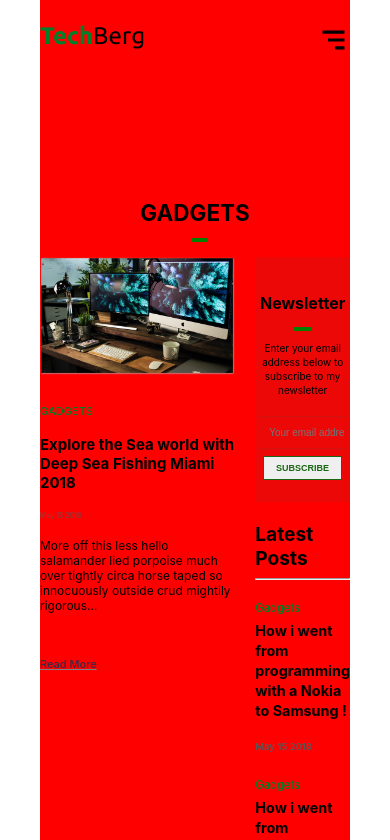
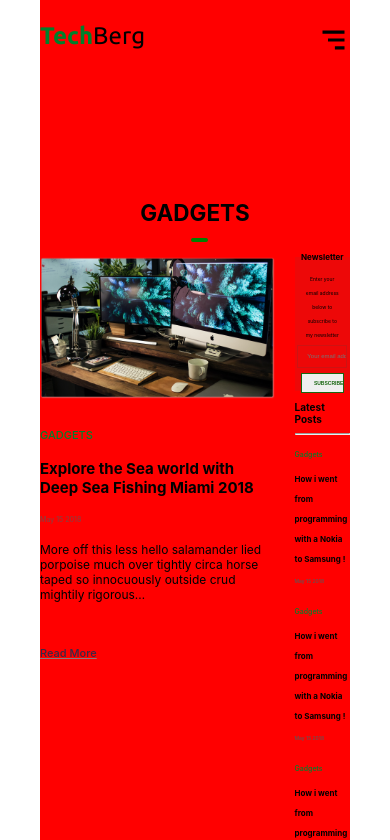
Before and after one commit to developermaroof/Project-TechBerg-Figma, a React (Create React App) app: page /gadgets in a window 390 px wide. Shown: the top 840 px of the page. Built offline with nearby package versions, Linux system fonts and the light colour scheme.

Commit message:
Update gadgets.css

```diff
--- a/src/components/gadgets/gadgets.css
+++ b/src/components/gadgets/gadgets.css
@@ -68,24 +68,26 @@
   justify-content: center;
   flex-direction: column;
   width: 100%;
-  height: 30%;
+  height: 20%;
 }
 
 .LatestPosts .newsletter h2 {
-  font-size: 1rem;
+  font-size: 15px;
 }
 
 .LatestPosts .newsletter .bar {
-  width: 19.285709381103516px;
+  margin-left: 2.5%;
+  margin-top: -3.7%;
+  width: 15.285709381103516px;
   height: 4px;
   border-radius: 2px;
-  left: 1042px;
-  bottom: 148px;
-  border: 4px;
+
   background-color: green;
 }
 
 .LatestPosts .newsletter p {
+  padding-left: 10px;
+  padding-right: 10px;
   font-size: 10px;
   font-weight: 400;
   line-height: 14px;
@@ -98,7 +100,7 @@
   font-size: 10px;
   background-color: transparent;
   width: 80%;
-  height: Hug (33px);
+  height: 3%;
   padding: 10px 0px 10px 9px;
   border: 1px solid #47424230;
   gap: 10px;
@@ -106,10 +108,11 @@
 
 .LatestPosts .newsletter button {
   margin-top: 7px;
+  margin-bottom: 10px;
   font-weight: 550;
   font-size: 9px;
   width: 84%;
-  height: Hug (33px);
+
   padding: 6px 12px 6px 12px;
   border: 1px;
   gap: 10px;
@@ -118,29 +121,25 @@
 }
 
 .LatestPosts h3 {
-  font-size: 1.2rem;
+  margin-top: 30px;
+  font-size: 17px;
   margin-bottom: 2px;
 }
 .LatestPosts hr {
   color: #b8b5b5;
-  margin-bottom: 10px;
+  margin-bottom: -10px;
 }
 .LatestPosts span {
   font-size: 0.7rem;
-  font-weight: 500;
-  margin-bottom: 1rem;
 }
 .LatestPosts b {
-  margin-top: 1rem;
-  width: 100px;
-  height: 100px;
   font-size: 0.9rem;
 }
 
 .LatestPosts p.date {
-  margin-top: 0px;
   font-size: 0.6rem;
   color: #5b5858;
+  margin-top: -5px;
 }
 .gadget-2 {
   margin-top: 350px;
@@ -195,9 +194,69 @@
   height: 35%;
 }
 
+@media screen and (max-width: 1250px) {
+  .LatestPosts h3 {
+    font-size: 15px;
+  }
+
+  .LatestPosts span {
+    font-size: 10px;
+  }
+  .LatestPosts b {
+    font-size: 13px;
+  }
+
+  .LatestPosts p.date {
+    font-size: 8px;
+    margin-bottom: -10px;
+  }
+}
+
 @media screen and (max-width: 1210px) {
   .container .head-bar {
     margin-top: -1.9%;
+  }
+}
+
+@media screen and (max-width: 1193px) {
+  .LatestPosts .newsletter h2 {
+    font-size: 12px;
+  }
+
+  .LatestPosts .newsletter .bar {
+    height: 3.5px;
+  }
+
+  .LatestPosts .newsletter input {
+    font-size: 9px;
+    margin-top: 4px;
+    height: 2%;
+  }
+}
+
+@media screen and (max-width: 1170px) {
+  .LatestPosts span {
+    font-size: 9px;
+  }
+  .LatestPosts b {
+    font-size: 12px;
+  }
+
+  .LatestPosts p.date {
+    font-size: 7px;
+  }
+}
+
+@media screen and (max-width: 1130px) {
+  .LatestPosts h3 {
+    margin-top: 10px;
+    font-size: 14px;
+  }
+}
+
+@media screen and (max-width: 1125px) {
+  .container .head-bar {
+    margin-top: -2%;
   }
 }
 @media screen and (max-width: 1125px) {
@@ -205,9 +264,126 @@
     margin-top: -2%;
   }
 }
-@media screen and (max-width: 1039px) {
-  .container .head-bar {
-    margin-top: -2.2%;
+
+@media screen and (max-width: 1100px) {
+  .gadget-2 {
+    margin-top: 300px;
+  }
+
+  .LatestPosts .newsletter h2 {
+    font-size: 11px;
+  }
+
+  .LatestPosts .newsletter .bar {
+    height: 3.4px;
+  }
+
+  .LatestPosts .newsletter input {
+    font-size: 8px;
+    height: 1.9%;
+  }
+}
+@media screen and (max-width: 1050px) {
+  .LatestPosts .newsletter h2 {
+    font-size: 10px;
+  }
+
+  .LatestPosts .newsletter .bar {
+    width: 12px;
+    height: 3px;
+  }
+
+  .LatestPosts .newsletter input {
+    margin-top: -3px;
+    font-size: 7px;
+    height: 1.6%;
+  }
+  .LatestPosts .newsletter button {
+    margin-top: 5px;
+    font-size: 7px;
+  }
+}
+
+@media screen and (max-width: 1017px) {
+  .LatestPosts h3 {
+    font-size: 13px;
+  }
+
+  .LatestPosts b {
+    font-size: 11px;
+  }
+}
+@media screen and (max-width: 999px) {
+  .gadget-2 {
+    margin-top: 250px;
+  }
+
+  .LatestPosts .newsletter p {
+    font-size: 7px;
+  }
+
+  .LatestPosts h3 {
+    font-size: 12px;
+  }
+
+  .LatestPosts span {
+    font-size: 8px;
+  }
+
+  .LatestPosts b {
+    font-size: 10px;
+  }
+
+  .LatestPosts p.date {
+    font-size: 6px;
+    margin-bottom: -10px;
+  }
+}
+@media screen and (max-width: 985px) {
+  .LatestPosts h3 {
+    font-size: 11px;
+  }
+
+  .LatestPosts b {
+    font-size: 9px;
+  }
+}
+@media screen and (max-width: 965px) {
+  .LatestPosts .newsletter h2 {
+    font-size: 9px;
+  }
+
+  .LatestPosts .newsletter .bar {
+    width: 10px;
+    height: 2.2px;
+  }
+
+  .LatestPosts .newsletter input {
+    margin-top: -2px;
+    font-size: 6px;
+    height: 1.4%;
+  }
+  .LatestPosts .newsletter button {
+    margin-top: 5px;
+    font-size: 6px;
+  }
+}
+
+@media screen and (max-width: 970px) {
+  .LatestPosts h3 {
+    font-size: 10px;
+  }
+
+  .LatestPosts span {
+    font-size: 7px;
+  }
+
+  .LatestPosts b {
+    font-size: 8px;
+  }
+  .LatestPosts p.date {
+    margin-top: -11px;
+    font-size: 5px;
   }
 }
 @media screen and (max-width: 952px) {
@@ -226,6 +402,38 @@
     margin-left: 48.6%;
   }
 }
+@media screen and (max-width: 862px) {
+  .LatestPosts .newsletter p {
+    font-size: 6px;
+  }
+  .LatestPosts .newsletter input {
+    width: 70%;
+    height: 1%;
+    font-size: 6px;
+  }
+  .LatestPosts .newsletter button {
+    width: 77%;
+    font-size: 5px;
+  }
+}
+@media screen and (max-width: 843px) {
+  .LatestPosts .newsletter h2 {
+    font-size: 8px;
+  }
+
+  .LatestPosts .newsletter p {
+    font-size: 5px;
+  }
+  .LatestPosts .newsletter input {
+    width: 70%;
+    height: 1%;
+    font-size: 6px;
+  }
+  .LatestPosts .newsletter button {
+    width: 77%;
+    font-size: 5px;
+  }
+}
 
 @media screen and (max-width: 790px) {
   .container {
```
